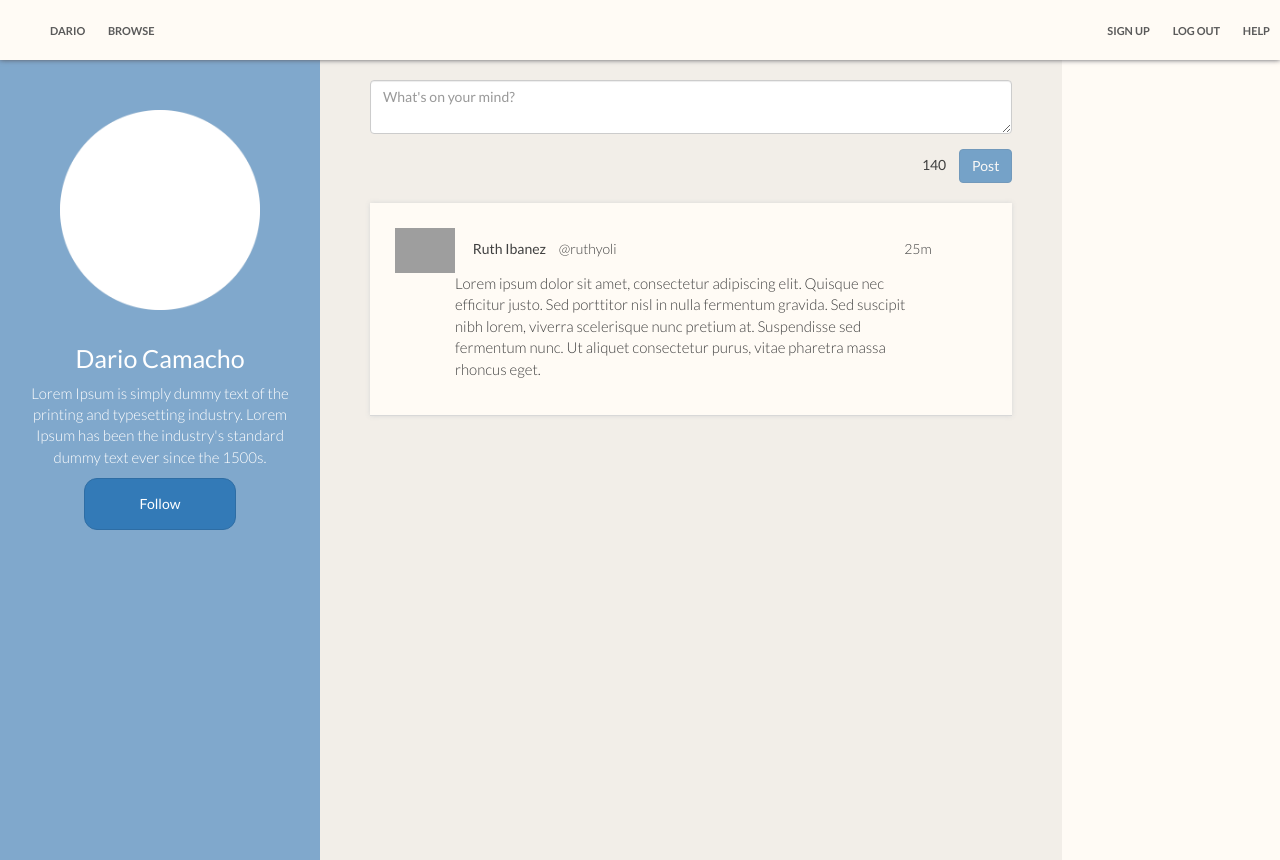
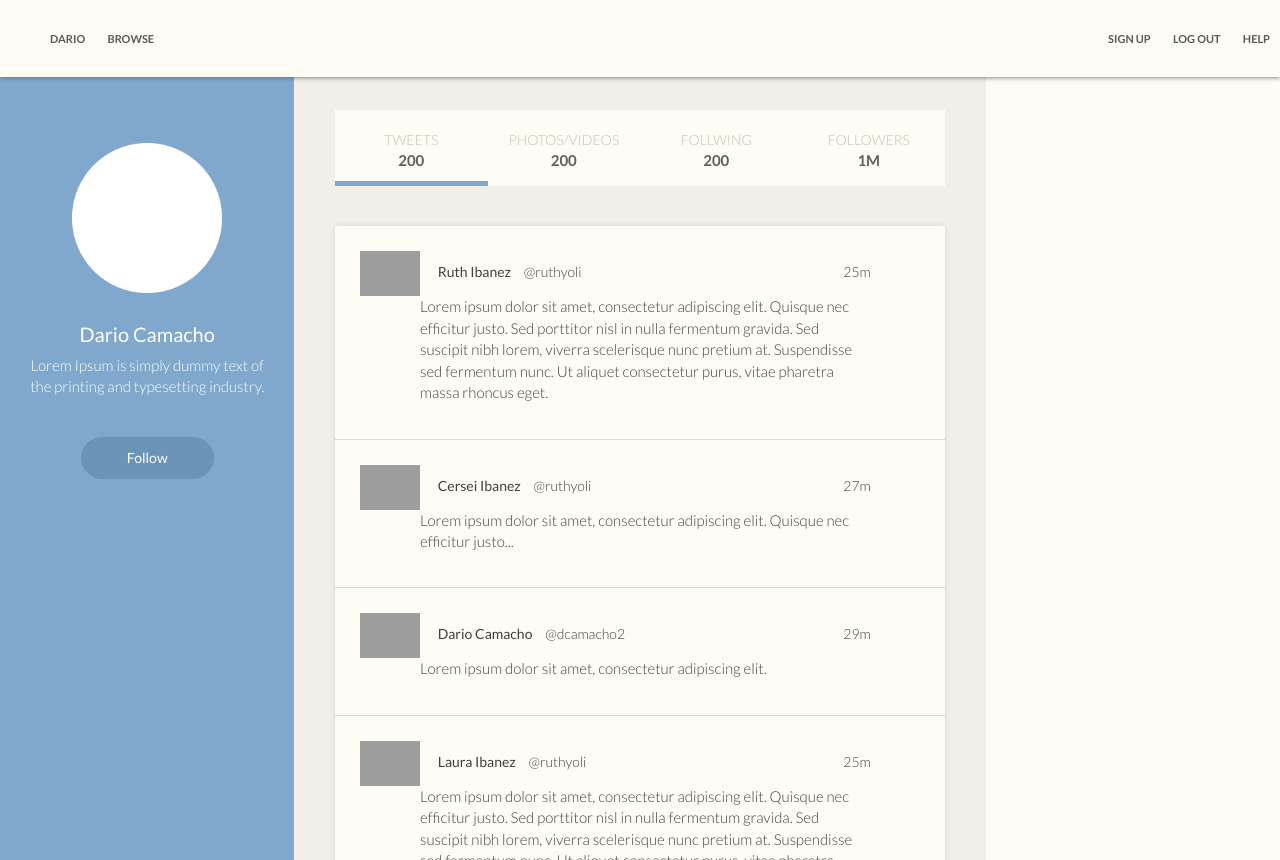
Before and after one commit to dcamacho2/HTML-CSS, a plain HTML site: page twitter/index.html in a window 1280 px wide. Drawn offline with nearby package versions, Linux system fonts and the light colour scheme; grey boxes are pictures that could not be loaded.

Commit message:
changes to the styling of twitter

```diff
--- a/twitter/css/main.css
+++ b/twitter/css/main.css
@@ -6,12 +6,20 @@ body {
   height:100%;
 }
 
+a {
+  text-decoration: none !important;
+}
+
 .center {
   margin-left: auto;
   margin-right: auto;
 }
 
-@media (min-width: 768px){
+.active {
+  border-bottom: 5px solid #80a8cc;
+}
+
+@media (min-width: 990px){
   body{
     overflow: hidden;
   }
@@ -20,7 +28,7 @@ body {
     top: 60px;
     bottom: 0;
     left: 0;
-    width: 25%;
+    width: 23%;
     overflow: hidden;
   }
 
@@ -30,9 +38,9 @@ body {
     bottom: 0;
     left: 25%;
     overflow-y: scroll;
-    width: 58%;
-    padding-left: 50px;
-    padding-right: 50px;
+    width: 50%;
+/*    padding-left: 50px;
+    padding-right: 50px;*/
   }
 
   #right {
@@ -41,7 +49,7 @@ body {
     bottom: 0;
     right: 0;
     overflow: hidden;
-    width: 17%;
+    width: 23%;
   }
 }
 
@@ -93,11 +101,11 @@ body {
 }
 
 .navCorrect {
-  margin-top: 20px;
-  margin-bottom: 20px;
+  margin-top: 30px;
+  margin-bottom: 30px;
 }
 
-.navi a {
+.navLinks {
   color: #5a5a5a;
   font-size: 11px;
   font-weight: bold;
@@ -108,8 +116,37 @@ body {
   text-transform: uppercase;
 }
 
-.navi li {
+.navLi {
   display: inline;
+}
+
+.statusBar {
+  background-color: #fffbf5;
+  width: 100%;
+  position: relative;
+  margin-top: 50px;
+  margin-bottom: 40px;
+}
+
+.statusBar a{
+  color: #c6c1b0;
+  font-weight: lighter;
+  font-size: 14px;
+  display: block;
+  text-align: center;
+  padding: 0;
+}
+
+.demo {
+  display: inline-block;
+  margin-top: 20px
+}
+
+.demo p {
+  color: #605e58;
+  text-align: center;
+  font-weight: bold;
+  font-size: 15px;
 }
 
 .social {
@@ -117,6 +154,7 @@ body {
 }
 
 .button-group {
+  margin-top: 40px;
   margin-bottom: 20px;
 }
 
@@ -181,24 +219,24 @@ body {
 }
 
 .userPic {
-  width: 200px;
+  width: 150px;
 }
 
 .userPic img{
-  height: 200px;
+  height: 150px;
   width: auto;
-  margin-top: 25%
+  margin-top: 55%
 }
 
 .userInfo {
   text-align: center;
   color: #fff;
-  margin-top: 35px;
-  width: 280px;
+  margin-top: 30px;
+  width: 85%;
 }
 
 .userInfo h4 {
-  font-size: 25px;
+  font-size: 20px;
 }
 
 .userInfo p {
@@ -207,8 +245,10 @@ body {
 }
 
 .btnFollow {
-  padding: 15px 55px;
-  border-radius: 13px;
+  background-color: #6c94b8;
+  border-color: #6c94b8;
+  padding: 10px 45px;
+  border-radius: 130px;
 }
 
 .userPanel2 {
@@ -216,3 +256,26 @@ body {
   height: 100%;
   padding-right: 0;
 }
+
+@media (max-width: 768px){
+  .demo {
+    width: 24%
+  }
+}
+
+@media (max-width: 520px){
+  .statusBar a{
+    font-size: 9px;
+    font-weight: normal;
+  }
+  .demo {
+    padding-left: 9px;
+    padding-right: 9px;
+  }
+  .demo p {
+    font-size: 13px;
+  }
+  .small{
+    padding: 0;
+  }
+}
--- a/twitter/index.html
+++ b/twitter/index.html
@@ -4,25 +4,26 @@
     <link rel="stylesheet" href="https://maxcdn.bootstrapcdn.com/bootstrap/3.3.4/css/bootstrap.min.css">
     <link href='http://fonts.googleapis.com/css?family=Lato:300,400,700' rel='stylesheet' type='text/css'>
     <link href="css/main.css" rel="stylesheet">
+    <meta name="viewport" content="initial-scale=1">
   </head>
   <body>
     <div class="navi shadow">
       <div class="row rowCorrect">
-        <ul class="pull-left navCorrect">
-          <li><a href="#">Dario</a></li>
-          <li><a href="#">Browse</a></li>
+        <ul class="pull-left navCorrect small">
+          <li class="navLi"><a class="navLinks" href="#">Dario</a></li>
+          <li class="navLi"><a class="navLinks" href="#">Browse</a></li>
         </ul>
-        <ul class="pull-right navCorrect">
-          <li><a href="#">Sign Up</a></li>
-          <li><a href="#">Log Out</a></li>
-          <li><a href="#">Help</a></li>
+        <ul class="pull-right navCorrect small">
+          <li class="navLi"><a class="navLinks" href="#">Sign Up</a></li>
+          <li class="navLi"><a class="navLinks" href="#">Log Out</a></li>
+          <li class="navLi"><a class="navLinks" href="#">Help</a></li>
         </ul>
       </div>
     </div>
 
     <div class="bigContainer">
       <div class="row rowCorrect">
-        <div class="col-sm-3 nopadding" id="left">
+        <div class="col-md-3 nopadding" id="left">
           <div class="userPanel">
             <div class="user">
               <div class="userPic center">
@@ -30,7 +31,7 @@
               </div>
               <div class="userInfo center">
                 <h4>Dario Camacho</h4>
-                <p>Lorem Ipsum is simply dummy text of the printing and typesetting industry. Lorem Ipsum has been the industry's standard dummy text ever since the 1500s.</p>
+                <p>Lorem Ipsum is simply dummy text of the printing and typesetting industry.</p>
                 <div class="button-group center">
                   <a href="#" class="btn btnFollow btn-primary">Follow</a>
                 </div>
@@ -38,9 +39,9 @@
             </div>
           </div>
         </div>
-        <div class="col-sm-7" id="middle">
+        <div class="col-md-6" id="middle">
           <div class="social">
-            <form>
+<!--             <form>
               <div class="form-group">
                 <textarea class="form-control status-box" rows="2" placeholder="What's on your mind?"></textarea>
               </div>
@@ -48,6 +49,36 @@
             <div class="button-group pull-right">
               <p class="counter">140</p>
               <a href="#" class="btn btnPost btn-primary disabled">Post</a>
+            </div> -->
+            <div class="statusBar">
+              <div class="row rowCorrect">
+                <ul class="navCorrect nopadding center">
+                  <li class="navLi">
+                    <div class="demo col-sm-3 active">
+                      <a class="navLinks butt" href="#">tweets</a>
+                      <p>200</p>
+                    </div>
+                  </li>
+                  <li class="navLi">
+                    <div class="demo col-sm-3">
+                      <a class="navLinks butt" href="#">photos/videos</a>
+                      <p>200</p>
+                    </div>
+                  </li>
+                  <li class="navLi">
+                    <div class="demo col-sm-3">
+                      <a class="navLinks butt" href="#">follwing</a>
+                      <p>200</p>
+                    </div>
+                  </li>
+                  <li class="navLi">
+                    <div class="demo col-sm-3">
+                      <a class="navLinks butt" href="#">followers</a>
+                      <p>1M</p>
+                    </div>
+                  </li>
+                </ul>
+              </div>
             </div>
             <ul class="posts shadowP">
               <div class="post">
@@ -61,10 +92,65 @@
                   <p>Lorem ipsum dolor sit amet, consectetur adipiscing elit. Quisque nec efficitur justo. Sed porttitor nisl in nulla fermentum gravida. Sed suscipit nibh lorem, viverra scelerisque nunc pretium at. Suspendisse sed fermentum nunc. Ut aliquet consectetur purus, vitae pharetra massa rhoncus eget.</p>
                 </div>
               </div>
+              <div class="post">
+                <div class="contain">
+                  <img src="img/user3.png">
+                  <div class="info">
+                    <h5>Cersei Ibanez</h5>
+                    <p>&#64;ruthyoli</p>
+                    <p class="pull-right">27m</p>
+                  </div>
+                  <p>Lorem ipsum dolor sit amet, consectetur adipiscing elit. Quisque nec efficitur justo...</p>
+                </div>
+              </div>
+              <div class="post">
+                <div class="contain">
+                  <img src="img/user.png">
+                  <div class="info">
+                    <h5>Dario Camacho</h5>
+                    <p>&#64;dcamacho2</p>
+                    <p class="pull-right">29m</p>
+                  </div>
+                  <p>Lorem ipsum dolor sit amet, consectetur adipiscing elit. </p>
+                </div>
+              </div>
+              <div class="post">
+                <div class="contain">
+                  <img src="img/user1.png">
+                  <div class="info">
+                    <h5>Laura Ibanez</h5>
+                    <p>&#64;ruthyoli</p>
+                    <p class="pull-right">25m</p>
+                  </div>
+                  <p>Lorem ipsum dolor sit amet, consectetur adipiscing elit. Quisque nec efficitur justo. Sed porttitor nisl in nulla fermentum gravida. Sed suscipit nibh lorem, viverra scelerisque nunc pretium at. Suspendisse sed fermentum nunc. Ut aliquet consectetur purus, vitae pharetra massa rhoncus eget.</p>
+                </div>
+              </div>
+              <div class="post">
+                <div class="contain">
+                  <img src="img/user.png">
+                  <div class="info">
+                    <h5>Dario Camacho</h5>
+                    <p>&#64;dcamacho2</p>
+                    <p class="pull-right">25m</p>
+                  </div>
+                  <p>Lorem ipsum dolor sit amet, consectetur adipiscing elit. Quisque nec efficitur justo. Sed porttitor nisl in nulla fermentum gravida. Sed suscipit nibh lorem, viverra scelerisque nunc pretium at. Suspendisse sed fermentum nunc. Ut aliquet consectetur purus, vitae pharetra massa rhoncus eget.</p>
+                </div>
+              </div>
+              <div class="post">
+                <div class="contain">
+                  <img src="img/user2.png">
+                  <div class="info">
+                    <h5>Ruth Ibanez</h5>
+                    <p>&#64;ruthyoli</p>
+                    <p class="pull-right">25m</p>
+                  </div>
+                  <p>Suspendisse sed fermentum nunc. Ut aliquet consectetur purus, vitae pharetra massa rhoncus eget.</p>
+                </div>
+              </div>
             </ul>
           </div>
         </div>
-        <div class="col-sm-2 nopadding" id="right">
+        <div class="col-md-3 nopadding" id="right">
           <div class="userPanel2">
           </div>
         </div>
--- a/twitter/js/main.js
+++ b/twitter/js/main.js
@@ -1,4 +1,21 @@
 $(document).ready(function() {
+	var container = document.getElementById('container');
+	function browserSize() {
+    var browserWidth = window.innerWidth;
+    var browserHeight = window.innerHeight;
+
+    console.log('---------------------------');
+    console.log('height ' + browserHeight);
+    console.log('width ' + browserWidth);
+    console.log('---------------------------');
+	}
+
+	// Write info when page loads
+	window.onload = browserSize;
+
+	// Write info when browser is resized
+	window.onresize = browserSize;
+
 	var originalChars = $('.counter').text();
 	function getRandom() {
 		return Math.floor(Math.random()*10)+1;
@@ -51,6 +68,15 @@ $(document).ready(function() {
 		$('.btnPost').addClass('disabled');
 	}
 
+	$('.butt').click(function() {
+		var clicked = $(this).parent();
+		if(!clicked.hasClass('active')) {
+			console.log(clicked);
+			$('.demo').removeClass('active');
+			clicked.addClass('active');
+		}
+	})
+
 	$('.btnPost').addClass('disabled');
 
 	$('.btnPost').click(posting);
```
